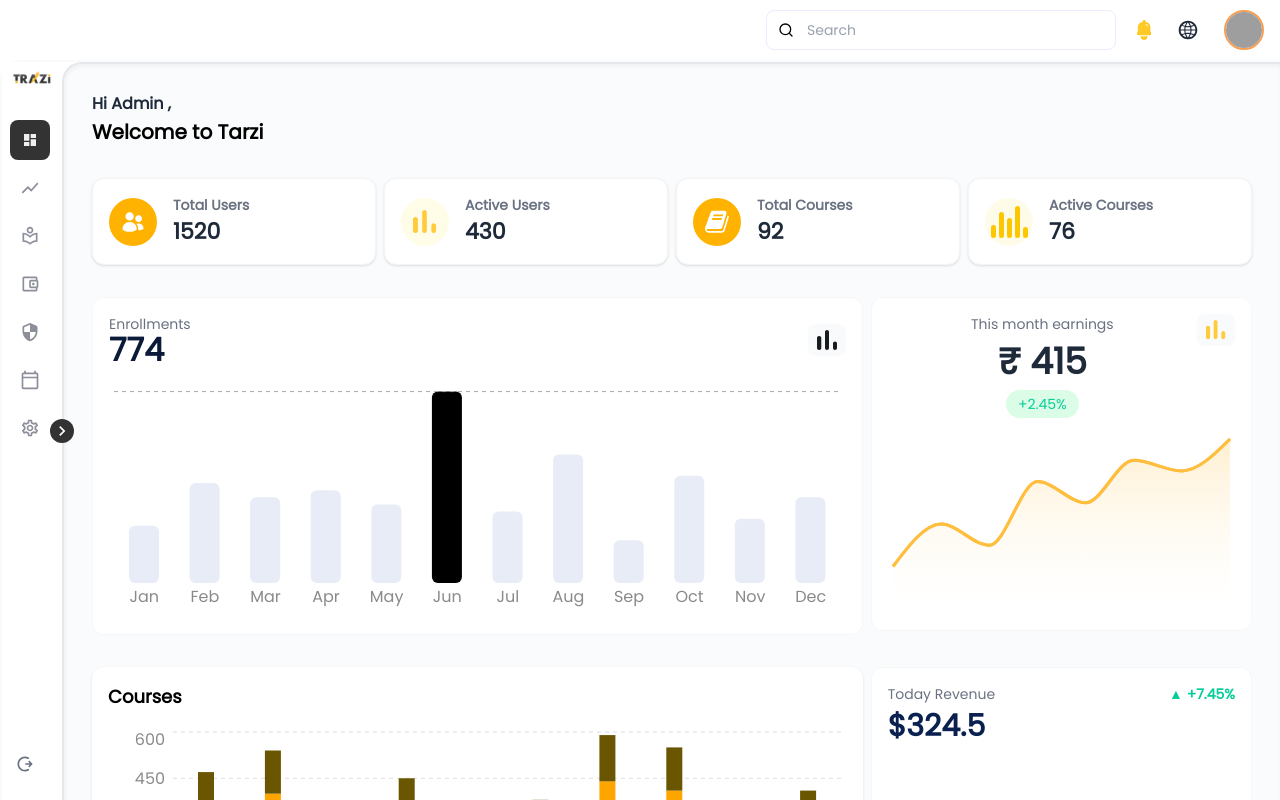
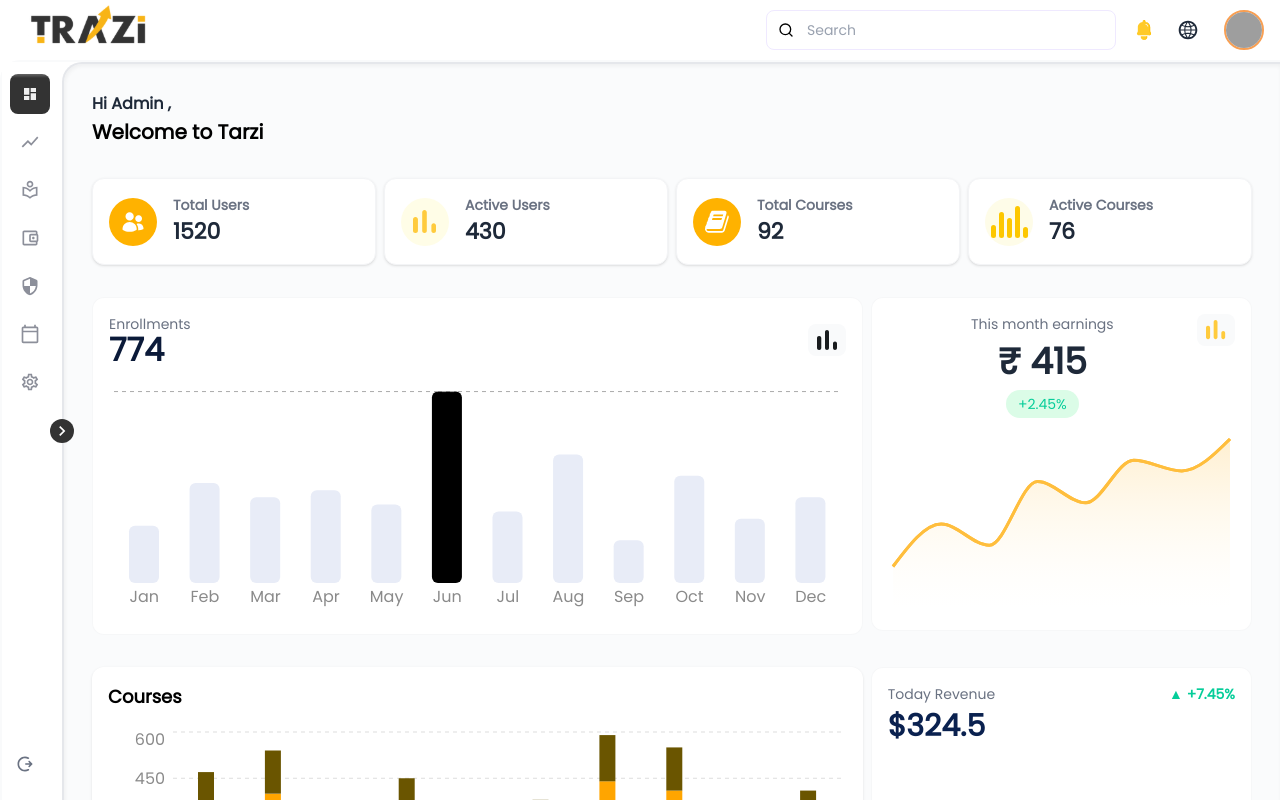
Before and after one commit to ftsalman/trazi-web, a React (Vite) app: page /dashboard in a window 1280 px wide. Built offline with nearby package versions, Linux system fonts and the light colour scheme; grey boxes are pictures that could not be loaded.

Commit message:
upd:navbar/logo

```diff
--- a/src/components/navbar/Navbar.jsx
+++ b/src/components/navbar/Navbar.jsx
@@ -13,17 +13,24 @@ export const Navbar = () => {
         <div className="flex items-center gap-3 flex-shrink-0">
           <NavHamburger />
 
+          <div className="flex items-center justify-start py-2  px-2.5">
+            <img
+              src="/svgs/brand-logo/logo-trazi.svg"
+              alt="logo"
+              width="125"
+              className="flex-shrink-0"
+              loading="lazy"
+            />
+          </div>
         </div>
 
         {/* Right Side */}
         <div className="flex items-center gap-3 flex-shrink-0">
-
           <div>
-            <NavSrchBar/>
+            <NavSrchBar />
           </div>
 
           <NavNotifMenu />
-
 
           <div className="pr-2 flex items-center gap-2 flex-shrink-0">
             <NavLangMenu />
--- a/src/components/sidebar/Sidebar.jsx
+++ b/src/components/sidebar/Sidebar.jsx
@@ -21,15 +21,7 @@ export const Sidebar = () => {
       <SidebarWrapper>
         <SidebarToggleBtn />
         <SidebarBodyWrapper hasScrollable={!isExpanded && currMenu}>
-          <div className="flex items-center justify-start py-2  px-2.5">
-            <img
-            src="/svgs/brand-logo/logo-trazi.svg"
-            alt="logo"
-            width="125"
-            className="flex-shrink-0"
-            loading="lazy"
-          />
-          </div>
+
           <SidebarContentWrapper>
             <SidebarNavList sidebarData={SIDEBAR_DATA} />
           </SidebarContentWrapper>
```
